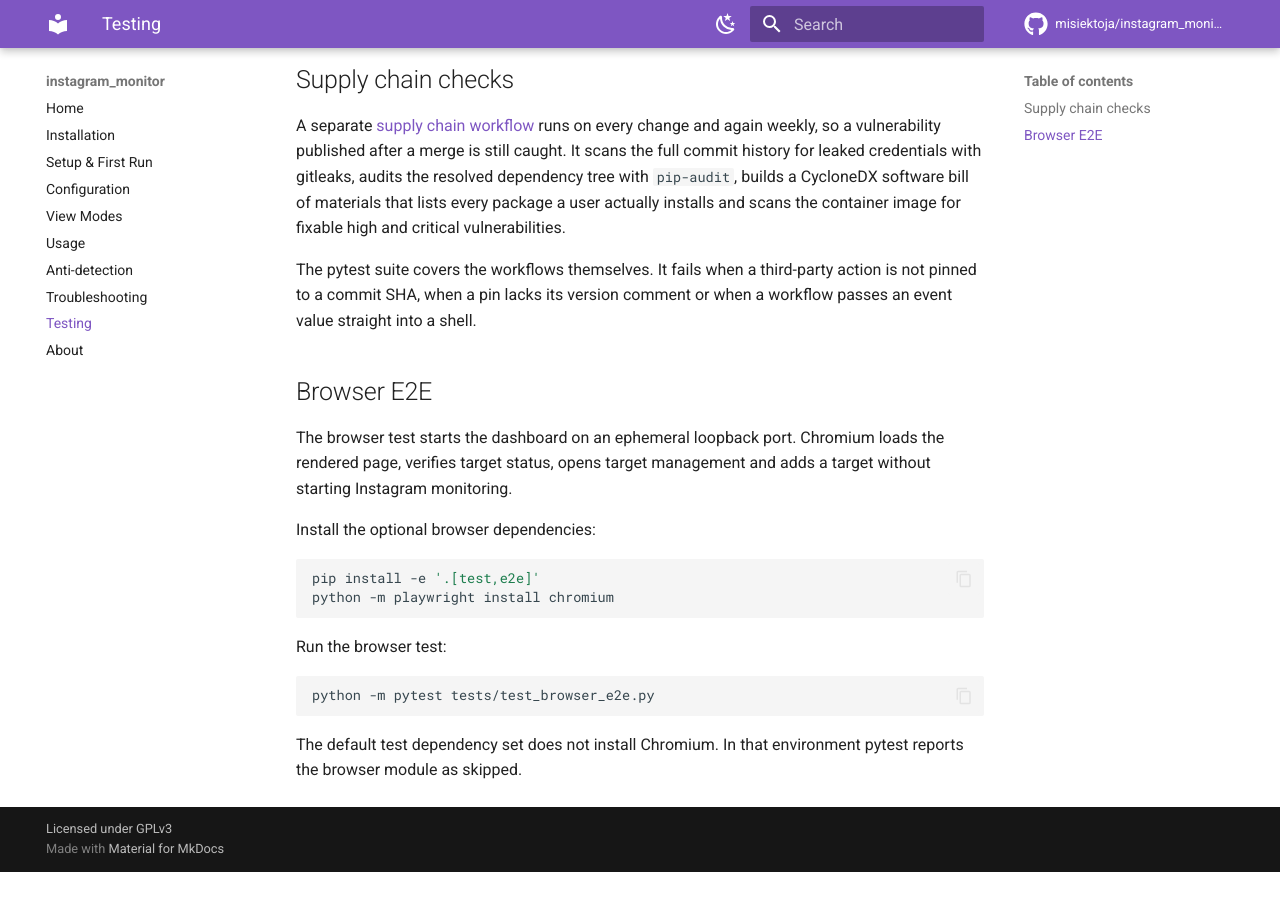
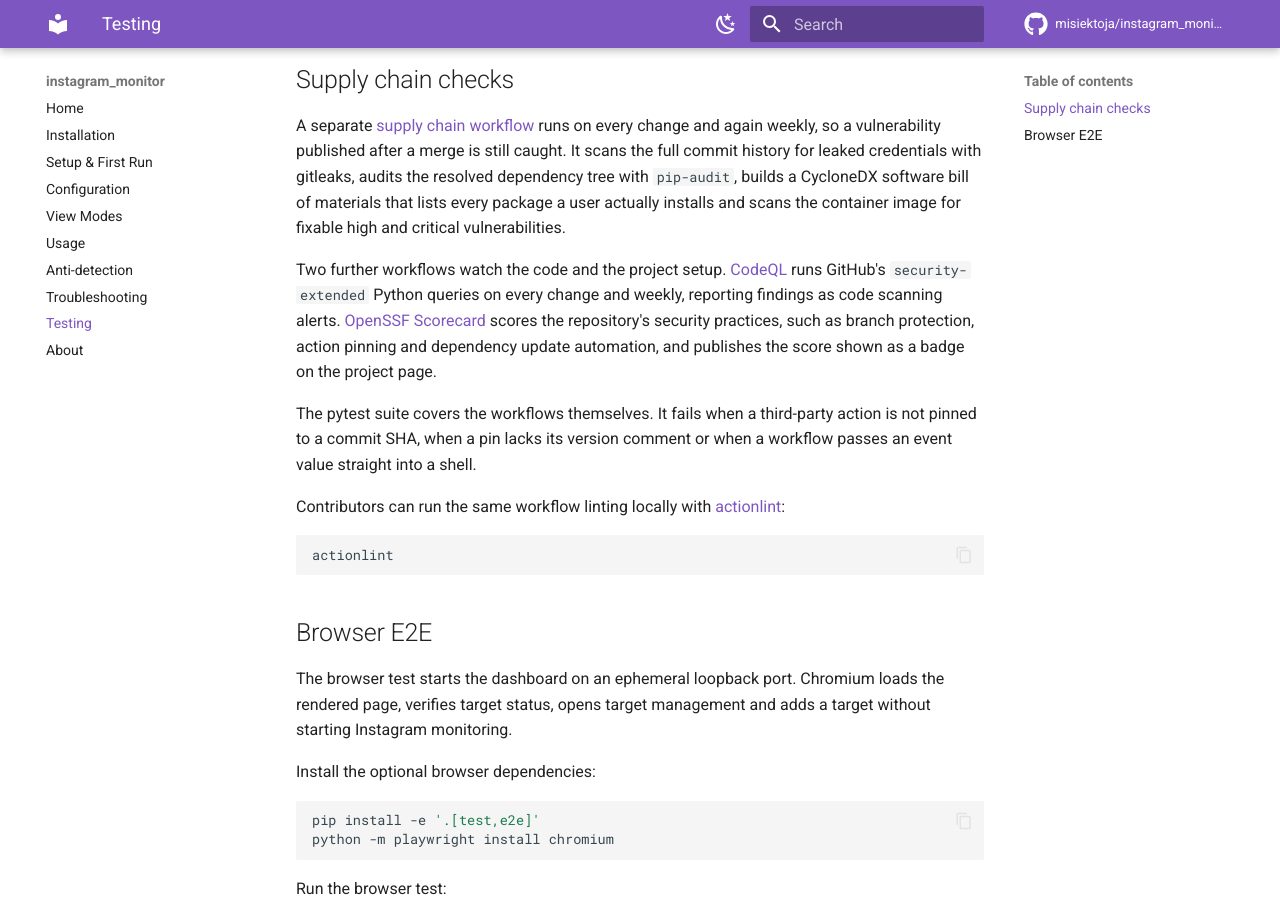
Before and after one commit to misiektoja/instagram_monitor, an MkDocs documentation site: the page built from docs/testing.md, in a window 1280 px wide and 900 px high, scrolled down 607 px. Built offline with MkDocs 1.6.1 and Material for MkDocs 9.7.7, drawn with Linux system fonts in a browser that asks for light colours; comment, search, counter and statistics services are not loaded; before the commit the page ends 1479 px from its top, so only the background shows below that.

Commit message:
docs(test): document code scanning and local workflow linting

````diff
--- a/docs/testing.md
+++ b/docs/testing.md
@@ -18,7 +18,15 @@ The suite intentionally excludes tests that sign in to Instagram because automat
 
 A separate [supply chain workflow](https://github.com/misiektoja/instagram_monitor/blob/main/.github/workflows/supply-chain.yml) runs on every change and again weekly, so a vulnerability published after a merge is still caught. It scans the full commit history for leaked credentials with gitleaks, audits the resolved dependency tree with `pip-audit`, builds a CycloneDX software bill of materials that lists every package a user actually installs and scans the container image for fixable high and critical vulnerabilities.
 
+Two further workflows watch the code and the project setup. [CodeQL](https://github.com/misiektoja/instagram_monitor/blob/main/.github/workflows/codeql.yml) runs GitHub's `security-extended` Python queries on every change and weekly, reporting findings as code scanning alerts. [OpenSSF Scorecard](https://github.com/misiektoja/instagram_monitor/blob/main/.github/workflows/scorecard.yml) scores the repository's security practices, such as branch protection, action pinning and dependency update automation, and publishes the score shown as a badge on the project page.
+
 The pytest suite covers the workflows themselves. It fails when a third-party action is not pinned to a commit SHA, when a pin lacks its version comment or when a workflow passes an event value straight into a shell.
+
+Contributors can run the same workflow linting locally with [actionlint](https://github.com/rhysd/actionlint):
+
+```bash
+actionlint
+```
 
 ## Browser E2E
 
````
